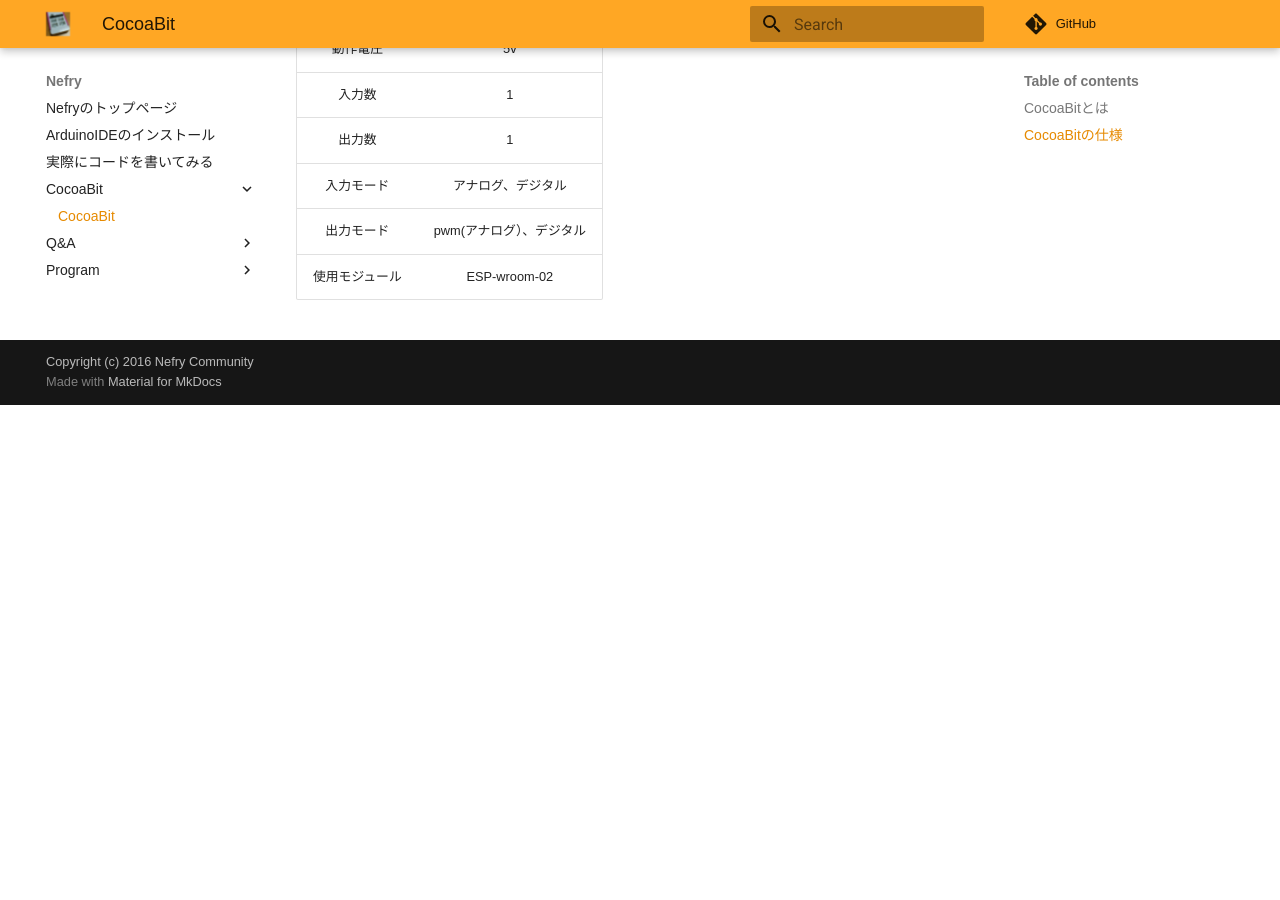
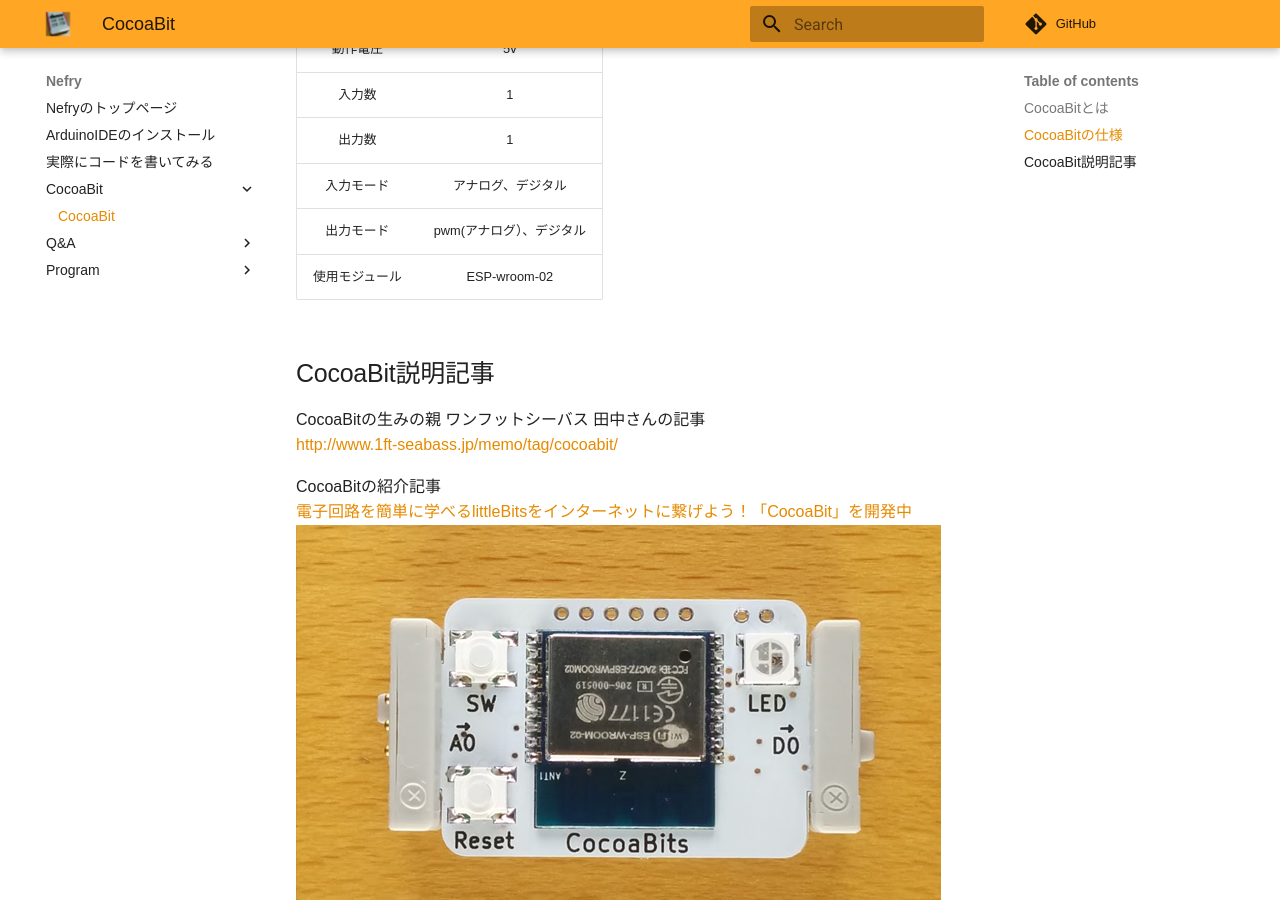
Before and after one commit to Nefry-Community/Document, an MkDocs documentation site: the page built from docs/CocoaBit/CocoaBitって？.md, in a window 1280 px wide and 900 px high, scrolled down 928 px. Built offline with MkDocs 1.6.1 and Material for MkDocs 9.7.7, drawn with Linux system fonts in a browser that asks for light colours; comment, search, counter and statistics services are not loaded; before the commit the page ends 1333 px from its top, so only the background shows below that.

Commit message:
CocoaBitの情報を追加

```diff
--- a/docs/CocoaBit/CocoaBitって？.md
+++ b/docs/CocoaBit/CocoaBitって？.md
@@ -17,3 +17,12 @@
 |入力モード|アナログ、デジタル|
 |出力モード|pwm(アナログ）、デジタル|
 |使用モジュール|ESP-wroom-02|
+
+## CocoaBit説明記事
+
+CocoaBitの生みの親 ワンフットシーバス 田中さんの記事
+[http://www.1ft-seabass.jp/memo/tag/cocoabit/](http://www.1ft-seabass.jp/memo/tag/cocoabit/)
+
+CocoaBitの紹介記事
+[電子回路を簡単に学べるlittleBitsをインターネットに繋げよう！「CocoaBit」を開発中](https://dotstud.io/blog/cocoabit-littlebits-milkcocoa-nefry/)
+![[電子回路を簡単に学べるlittleBitsをインターネットに繋げよう！「CocoaBit」を開発中](https://dotstud.io/blog/cocoabit-littlebits-milkcocoa-nefry/)](../img/01_cocoabit.png)
```
